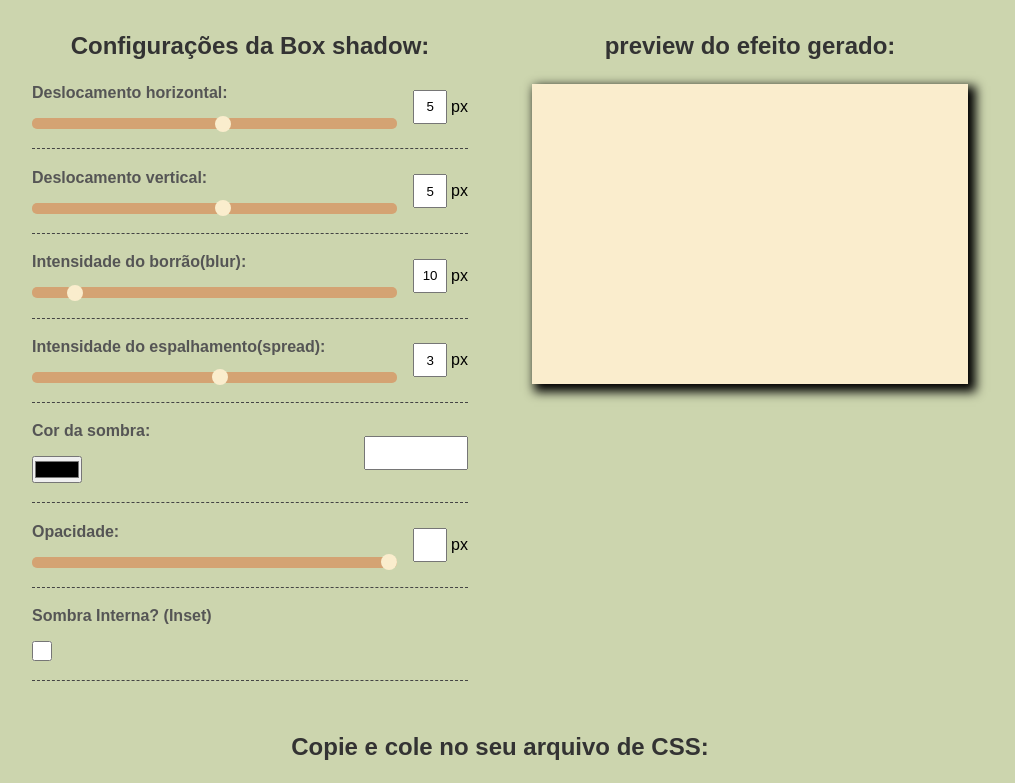
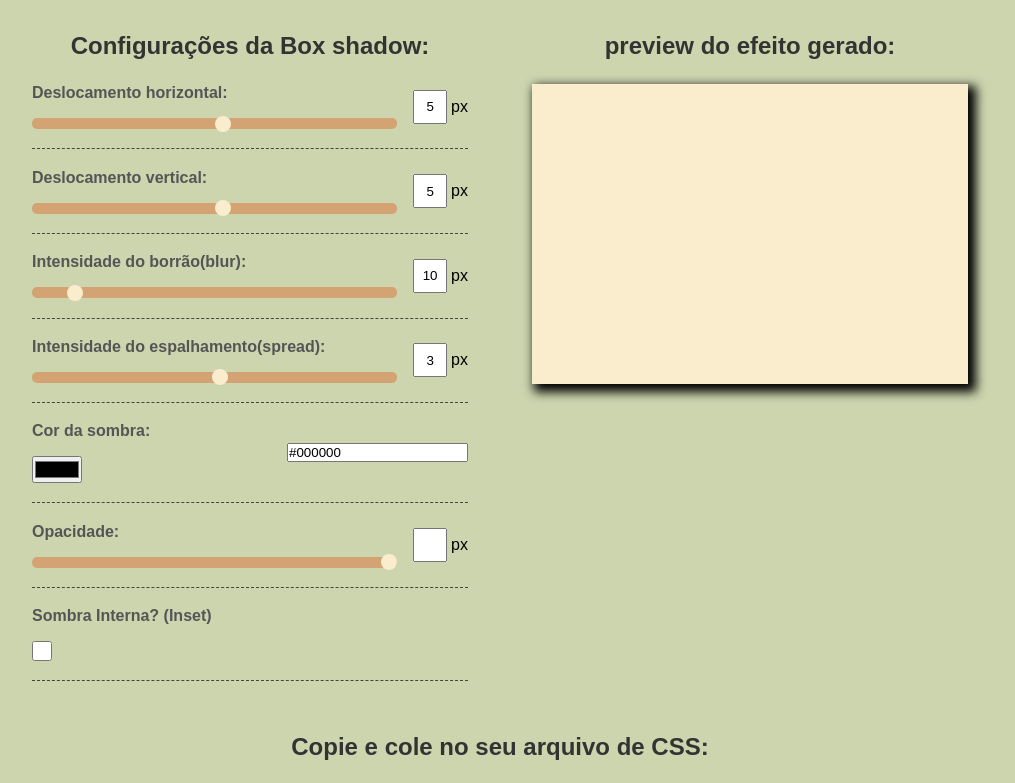
Before and after one commit to TomoriComAncora/gerador_de_sombra, a plain HTML site: page index.html in a window 1280 px wide. Shown: the top 783 px of the page, without its empty margins (140-1155 px from the left). Drawn offline with Linux system fonts and the light colour scheme.

Commit message:
REFACTOR: Alterando tipo de campo de color-value

```diff
--- a/index.html
+++ b/index.html
@@ -90,7 +90,7 @@
             />
           </div>
           <div class="reference-input">
-            <input type="number" id="color-value" name="color-value" />
+            <input type="text" id="color-value" name="color-value" />
           </div>
         </form>
         <form class="form-control">
```
